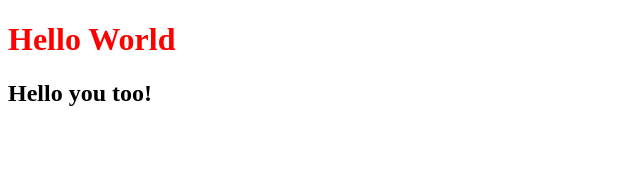
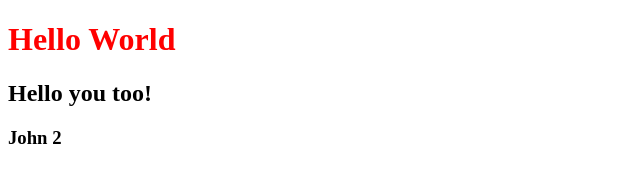
Before and after one commit to MediBx/sys312, a plain HTML site: page index.html in a window 1280 px wide. Shown: the full height of the page, 0-640 px from the left. Drawn offline with Linux system fonts and the light colour scheme.

Commit message:
added nm

```diff
--- a/index.html
+++ b/index.html
@@ -12,6 +12,7 @@
     <h1>Hello World</h1>
     <h2>Hello you too!</h2>
 
+    <h3>John 2</h3>
 </body>
 
 </html>
```
